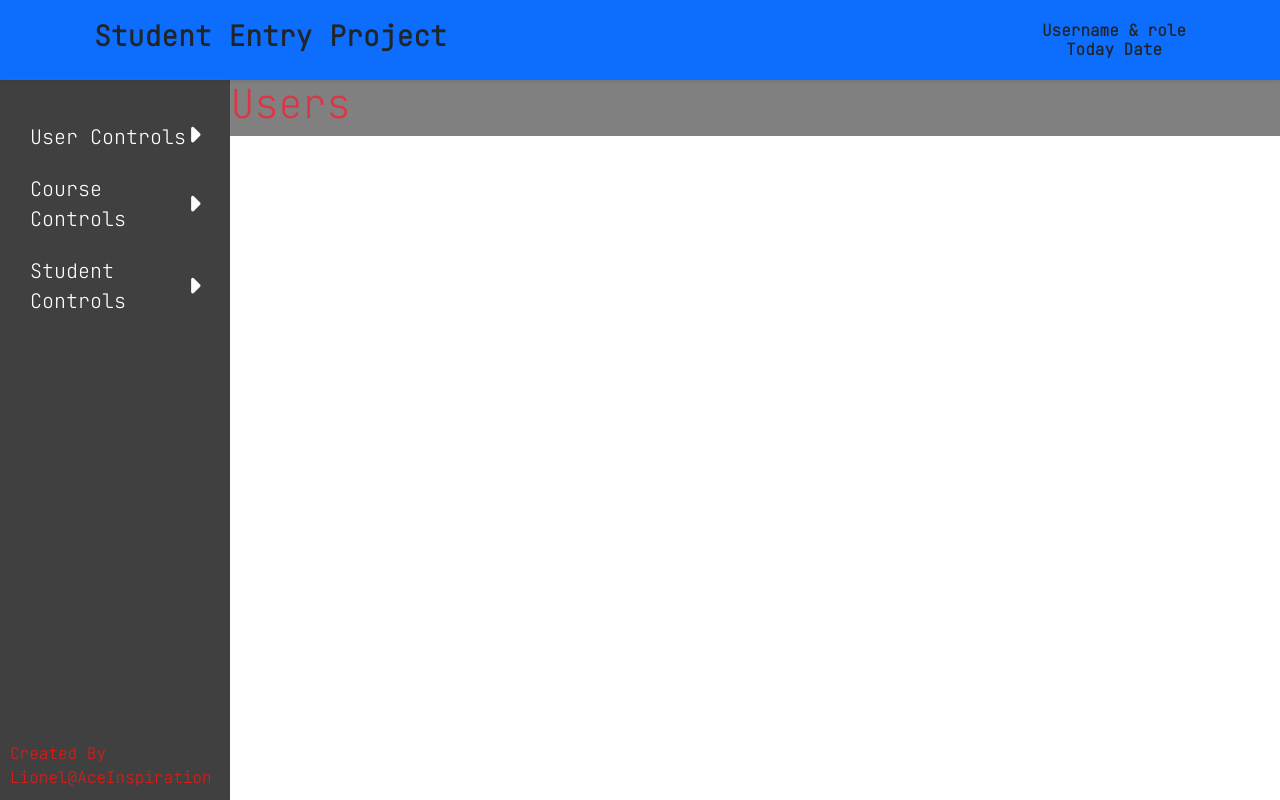
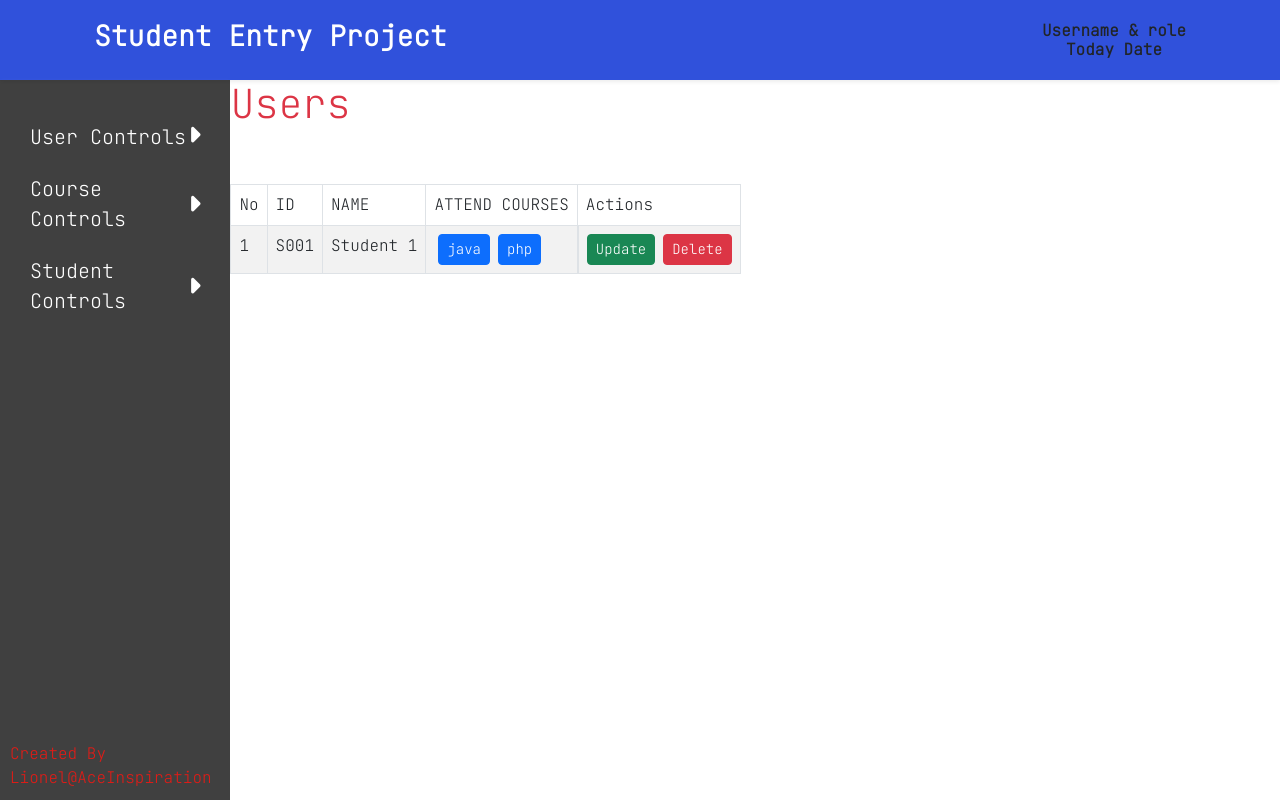
Before and after one commit to myominhtoo/student_jpa, an Angular app in the folder src/main/resources/views/: page /users in a window 1280 px wide. Built offline with nearby package versions, Linux system fonts and the light colour scheme.

Commit message:
added reuseable table with tests

```diff
--- a/src/main/resources/views/src/app/components/layouts/navbar.component.html
+++ b/src/main/resources/views/src/app/components/layouts/navbar.component.html
@@ -1,6 +1,6 @@
-<header id="navbar" class="navbar navbar-expand px-3 shadow-sm mx-0 bg-primary py-3 position-fixed">
+<header id="navbar" class="navbar navbar-expand px-3 shadow-sm mx-0 bg-th py-3 position-fixed">
     <main class="container px-4">
-        <h3 routerLink="/" class="h3 fw-bold" id="icon">
+        <h3 routerLink="/" class="h3 fw-bold snow" id="icon">
             Student Entry Project
         </h3>
 
--- /dev/null
+++ b/src/main/resources/views/src/app/components/layouts/table.component.html
@@ -0,0 +1,50 @@
+
+<table class="table table-striped table-bordered">
+    <thead>
+        <tr>
+            <td>No</td>
+            <td *ngFor="let column of columns">{{ column | uppercase }}</td>
+            <td>Actions</td>
+        </tr>
+    </thead>
+
+    <tbody [ngSwitch]="target">
+        <ng-container *ngSwitchCase="'course'">
+            <tr *ngFor="let data of datas;let idx = index;">
+                <td>{{ idx + 1 }}</td>
+                <td>{{ data.id }}</td>
+                <td>{{ data.name }}</td>
+                <td class="d-flex gap-2">
+                    <button class="btn btn-sm btn-success">Update</button>
+                    <button class="btn btn-sm btn-danger">Delete</button>
+                </td>
+            </tr>
+        </ng-container>
+        <ng-container *ngSwitchCase="'user'">
+            <tr *ngFor="let data of datas;let idx = index;">
+                <td>{{ idx + 1 }}</td>
+                <td>{{ data.id }}</td>
+                <td>{{ data.name }}</td>
+                <td>{{ data.email }}</td>
+                <td class="d-flex gap-2">
+                    <button class="btn btn-sm btn-success">Update</button>
+                    <button class="btn btn-sm btn-danger">Delete</button>
+                </td>
+            </tr>
+        </ng-container>
+        <ng-container *ngSwitchCase="'student'">
+            <tr *ngFor="let data of datas;let idx = index;">
+                <td>{{ idx + 1 }}</td>
+                <td>{{ data.id }}</td>
+                <td>{{ data.name }}</td>
+                <td>
+                    <span *ngFor="let course of data.attendCourses" class="btn btn-sm btn-primary mx-1">{{ course.name }}</span>
+                </td>
+                <td class="d-flex gap-2">
+                    <button class="btn btn-sm btn-success">Update</button>
+                    <button class="btn btn-sm btn-danger">Delete</button>
+                </td>
+            </tr>
+        </ng-container>
+    </tbody>
+</table>
--- /dev/null
+++ b/src/main/resources/views/src/app/components/layouts/table.component.ts
@@ -0,0 +1,17 @@
+import { Component , Input } from "@angular/core";
+
+@Component({
+    selector : 'Table',
+    templateUrl : './table.component.html',
+})
+export class TableComponent {
+
+
+    @Input('columns') columns : string[] = [];
+
+    @Input('datas') datas : any[] = [];
+
+    @Input('target') target : string = '';
+
+
+}
--- a/src/main/resources/views/src/app/components/user/users.component.html
+++ b/src/main/resources/views/src/app/components/user/users.component.html
@@ -6,6 +6,13 @@
 
         <div id="main-content">
             <h1 class="text-danger">Users</h1>
+
+            <br/>
+            <br>
+
+            <Table [columns]="columns" [datas]="datas" [target]="target">
+            </Table>
+
         </div>
 
     </main>
--- a/src/main/resources/views/src/app/components/user/users.component.ts
+++ b/src/main/resources/views/src/app/components/user/users.component.ts
@@ -1,7 +1,48 @@
 import { Component } from '@angular/core';
+import { Course } from 'src/app/models/Course';
+import { Student } from 'src/app/models/Student';
 
 @Component({
     selector : 'users',
     templateUrl : './users.component.html',
 })
-export class UsersComponent{}
+export class UsersComponent{
+
+
+    columns : string[]  = [ 'id' , 'name' , 'attend courses' ];
+
+    // datas : Course[] = [
+    //     {
+    //         id : "C0001",
+    //         name : "Java",
+    //     },
+    //     {
+    //         id : "C002",
+    //         name : "php",
+    //     }
+    // ]
+
+    datas : Student[] = [
+        {
+            id : "S001",
+            name : "Student 1",
+            dob : "2003-01-01",
+            education : 1,
+            gender : 0,
+            attendCourses : [
+                {
+                    id  : "C001",
+                    name : "java"
+                },
+                {
+                    id  : "C001",
+                    name : "php"
+                }
+            ],
+        }
+    ]
+
+    target : string = 'student';
+
+
+}
--- a/src/main/resources/views/src/app/models/Student.ts
+++ b/src/main/resources/views/src/app/models/Student.ts
@@ -7,5 +7,5 @@ export class Student {
     gender! : number;
     education! : number;
     attendCourses! : Course[];
-    course! : string;
+    // course! : string;
 }
--- a/src/main/resources/views/src/styles.css
+++ b/src/main/resources/views/src/styles.css
@@ -8,6 +8,7 @@ span,p,h1,h2,h3,h4,h5,h5,div{
 
 :root{
     --dark : rgba( 0 , 0, 0, 0.75);
+    --bg-th :rgba(48, 81, 219,1);
     --th : rgba(225, 27, 22,1);
     --snow : rgba( 255 ,255 ,255 , 1);
     --pale-snow : rgba(235,255,255,0.05)
@@ -31,6 +32,10 @@ span,p,h1,h2,h3,h4,h5,h5,div{
     color : var(--th) !important;
 }
 
+.bg-th{
+    background-color: var(--bg-th) !important;
+}
+
 .bg-dark{
     background-color: var(--dark) !important;
 }
@@ -47,6 +52,7 @@ span,p,h1,h2,h3,h4,h5,h5,div{
 #navbar{
     width:100% !important;
     height:10vh !important;
+    box-shadow: 0 0 5px var(--dark);
 }
 
 #main{
@@ -81,8 +87,7 @@ sidebar footer{
 #main-content{
     margin-top: 10vh !important;
     width:82% !important;
-    height:100%;
-    background-color: grey;
+    height:auto;
 }
 
 #sidebar-item , #sidebar-childitem{
```
Also changed, not shown: src/main/resources/views/src/app/components/layouts/layouts.module.ts (+5 -2 lines).
